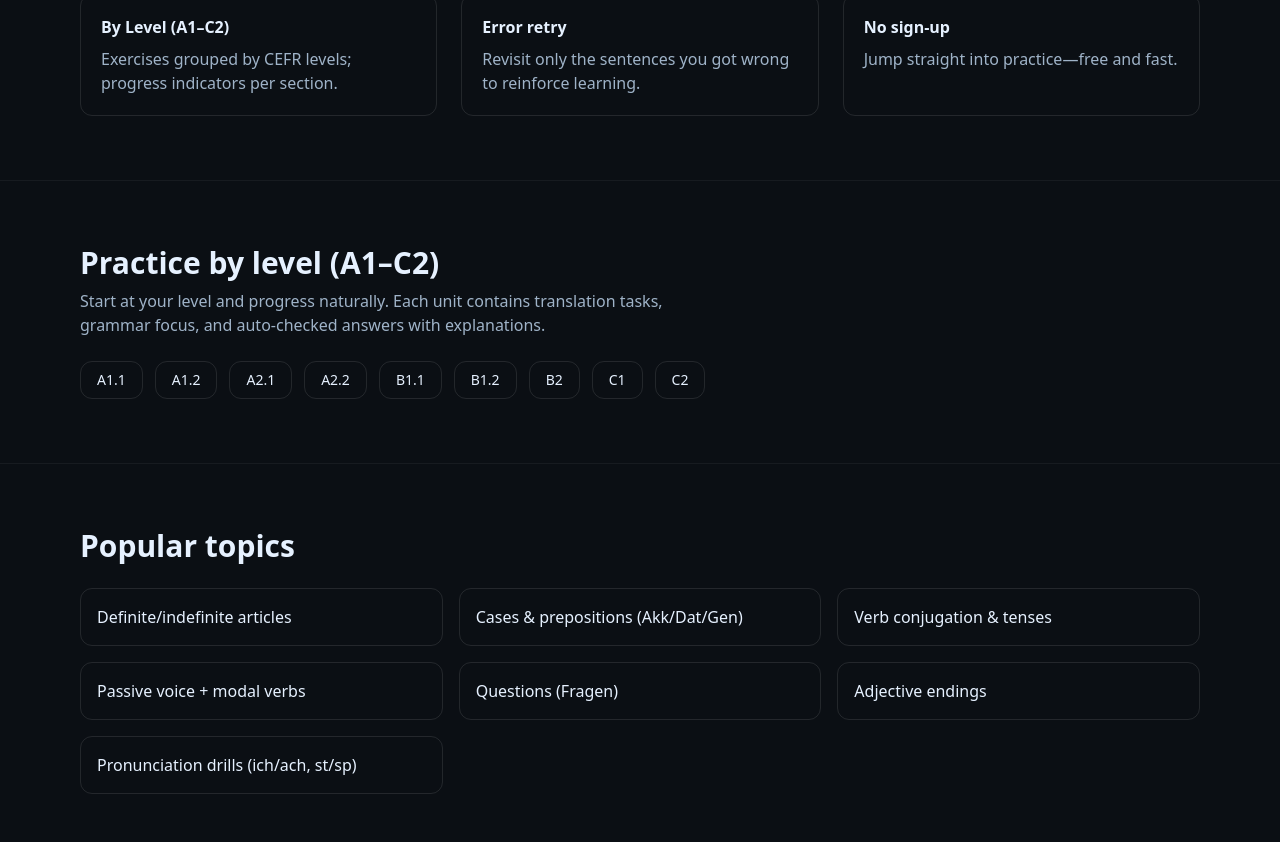
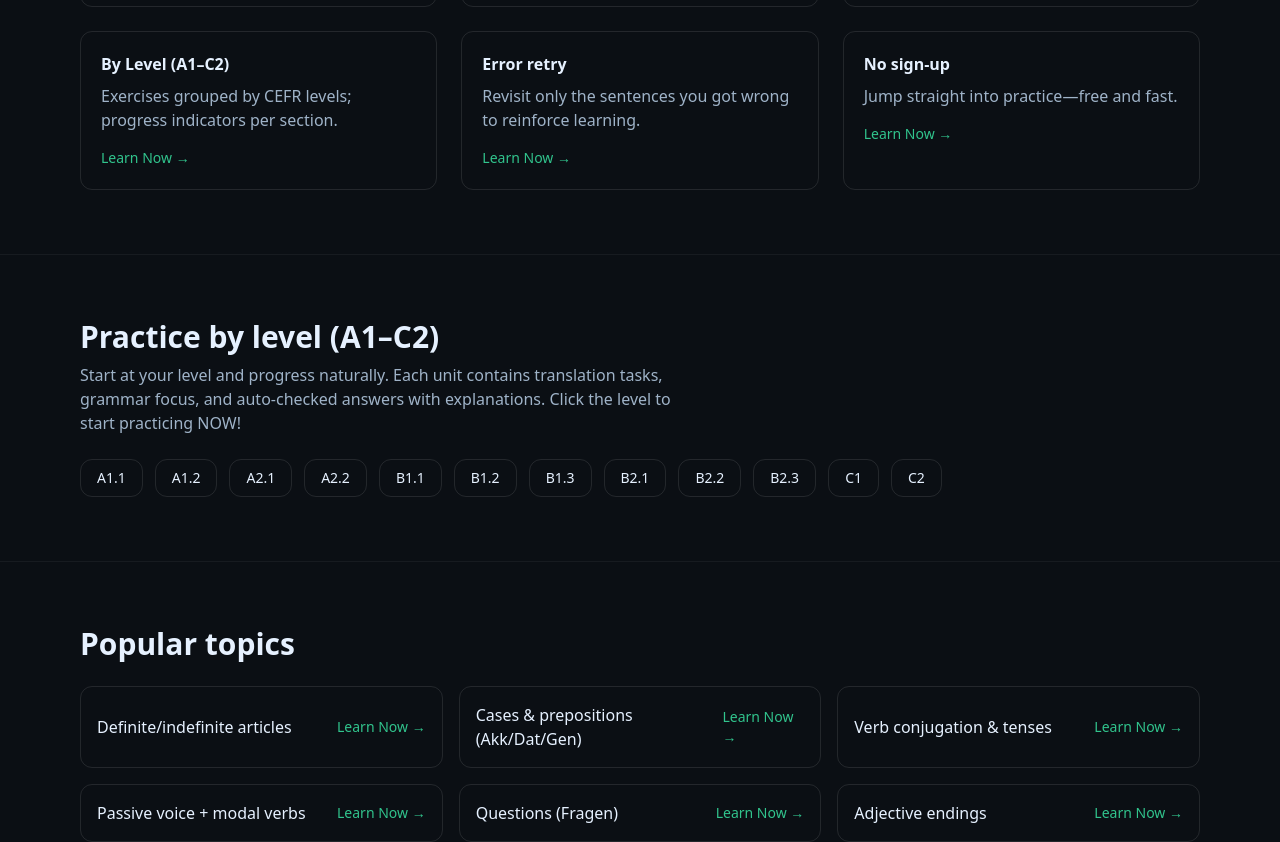
Before and after one commit to Henryk91/translation-landing, a React (Vite) app: page / in a window 1280 px wide. Shown: the part 940-1782 px from the top of the page. Built offline with nearby package versions, Linux system fonts and the light colour scheme.

Commit message:
add links for all subjects

```diff
--- a/src/components/Features.tsx
+++ b/src/components/Features.tsx
@@ -1,11 +1,11 @@
 export default function Features() {
   const items = [
-    { title: "English → German translation", desc: "Type full translations or fill only the missing parts (Gap Fill)." },
-    { title: "Articles & declension", desc: "Drill der/die/das, den/dem/des, and preposition + case patterns." },
-    { title: "Conjugation & passive", desc: "Present, Präteritum, Perfekt, Konjunktiv II, passive with modal verbs." },
-    { title: "By Level (A1–C2)", desc: "Exercises grouped by CEFR levels; progress indicators per section." },
-    { title: "Error retry", desc: "Revisit only the sentences you got wrong to reinforce learning." },
-    { title: "No sign-up", desc: "Jump straight into practice—free and fast." }
+    { title: "English → German translation", desc: "Type full translations or fill only the missing parts (Gap Fill).", path: "Own_Sentences" },
+    { title: "Articles & declension", desc: "Drill der/die/das, den/dem/des, and preposition + case patterns.", path: "Artikeln"},
+    { title: "Conjugation & passive", desc: "Present, Präteritum, Perfekt, Konjunktiv II, passive with modal verbs." , path: "Konjugation_Drills"},
+    { title: "By Level (A1–C2)", desc: "Exercises grouped by CEFR levels; progress indicators per section." , path: "By_Level"},
+    { title: "Error retry", desc: "Revisit only the sentences you got wrong to reinforce learning." , path: ""},
+    { title: "No sign-up", desc: "Jump straight into practice—free and fast." , path: ""}
   ];
 
   return (
@@ -17,6 +17,7 @@ export default function Features() {
             <div key={f.title} className="rounded-xl border border-white/10 p-5">
               <h3 className="font-semibold">{f.title}</h3>
               <p className="text-brand-fg mt-2">{f.desc}</p>
+              <a href={`https://practice.lingodrill.com/${f.path}`} target="_blank" className="mt-4 inline-block text-sm text-brand-accent hover:underline">Learn Now &rarr;</a>
             </div>
           ))}
         </div>
--- a/src/components/Levels.tsx
+++ b/src/components/Levels.tsx
@@ -1,16 +1,36 @@
 export default function Levels() {
-  const levels = ["A1.1", "A1.2", "A2.1", "A2.2", "B1.1", "B1.2", "B2", "C1", "C2"];
+  const levels = [
+    { level: "A1.1", path: "By_Level/a1.1" },
+    { level: "A1.2", path: "By_Level/a1.2" },
+    { level: "A2.1", path: "LingoDrill_A2" },
+    { level: "A2.2", path: "LingoDrill_A2" },
+    { level: "B1.1", path: "LingoDrill_B1.1" },
+    { level: "B1.2", path: "LingoDrill_B1.2" },
+    { level: "B1.3", path: "LingoDrill_B1.3" },
+    { level: "B2.1", path: "LingoDrill_B2.1" },
+    { level: "B2.2", path: "LingoDrill_B2.2" },
+    { level: "B2.3", path: "LingoDrill_B2.3" },
+    { level: "C1", path: "By_Level/c1" },
+    { level: "C2", path: "By_Level/c2" },
+  ];
   return (
     <section id="levels" className="py-16 border-t border-white/5">
       <div className="mx-auto max-w-6xl px-4">
         <h2 className="text-2xl sm:text-3xl font-bold">Practice by level (A1–C2)</h2>
         <p className="text-brand-fg mt-2 max-w-prose">
           Start at your level and progress naturally. Each unit contains translation tasks, grammar focus, and
-          auto-checked answers with explanations.
+          auto-checked answers with explanations. Click the level to start practicing NOW!
         </p>
         <div className="mt-6 flex flex-wrap gap-3">
-          {levels.map(l => (
-            <span key={l} className="rounded-xl border border-white/10 px-4 py-2 text-sm">{l}</span>
+          {levels.map((l) => (
+            <a
+              key={l.level}
+              className="rounded-xl border border-white/10 px-4 py-2 text-sm hover:bg-brand-accent transition"
+              href={`https://practice.lingodrill.com/${l.path}`}
+              target="_blank"
+            >
+              {l.level}
+            </a>
           ))}
         </div>
       </div>
--- a/src/components/Topics.tsx
+++ b/src/components/Topics.tsx
@@ -1,20 +1,26 @@
 export default function Topics() {
   const topics = [
-    "Definite/indefinite articles",
-    "Cases & prepositions (Akk/Dat/Gen)",
-    "Verb conjugation & tenses",
-    "Passive voice + modal verbs",
-    "Questions (Fragen)",
-    "Adjective endings",
-    "Pronunciation drills (ich/ach, st/sp)"
+    {title: "Definite/indefinite articles", path: "Artikeln"},
+    {title: "Cases & prepositions (Akk/Dat/Gen)", path: "Deklination_Drills"},
+    {title: "Verb conjugation & tenses",path: "Konjugation_Drills"},
+    {title: "Passive voice + modal verbs",path: "Passiv_%2B_Modalverben"},
+    {title: "Questions (Fragen)",path: "Fragen"},
+    {title: "Adjective endings",path: "LingoDrill_A2/Adjektiv-endungen"},
+    {title: "Pronunciation drills (ich/ach, st/sp)",path: "Pronunciation_Drills"},
   ];
   return (
     <section id="topics" className="py-16 border-t border-white/5">
       <div className="mx-auto max-w-6xl px-4">
         <h2 className="text-2xl sm:text-3xl font-bold">Popular topics</h2>
         <ul className="mt-6 grid sm:grid-cols-2 lg:grid-cols-3 gap-4">
-          {topics.map(t => (
-            <li key={t} className="rounded-xl border border-white/10 p-4">{t}</li>
+          {topics.map((t) => (
+            <li key={t.title} className="rounded-xl border border-white/10 p-4 flex justify-between items-center">
+              {t.title} {" "}
+              <a
+                href={`https://practice.lingodrill.com/${t.path}`}
+                target="_blank"
+                className="text-sm text-brand-accent hover:underline"> Learn Now &rarr;</a>
+            </li>
           ))}
         </ul>
       </div>
```
